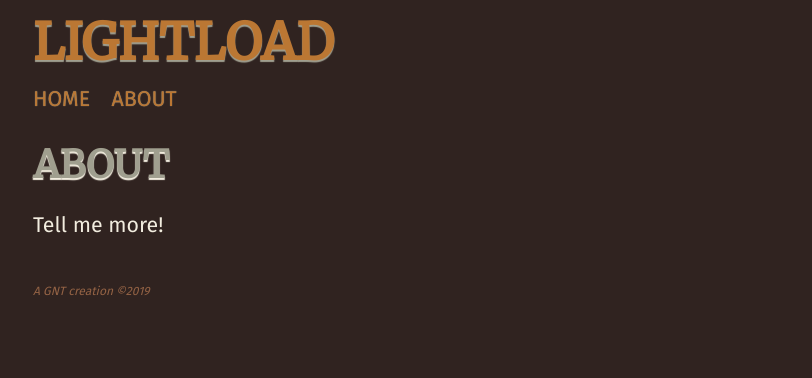
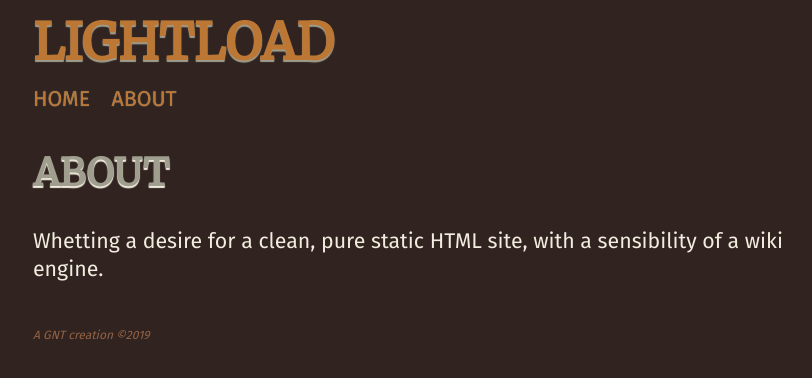
Before and after one commit to naum/lightload, a Jekyll site: the page built from about.md, in a window 1280 px wide. Shown: the top 378 px of the page, without its empty margins (207-1019 px from the left). Built offline with Jekyll 4.4.1, drawn with Linux system fonts in a browser that asks for light colours.

Commit message:
More CSS tinkering

```diff
--- a/about.md
+++ b/about.md
@@ -5,4 +5,4 @@
 
 ## About
 
-Tell me more!
+Whetting a desire for a clean, pure static HTML site, with a sensibility of a wiki engine.
--- a/assets/css/main.css
+++ b/assets/css/main.css
@@ -30,8 +30,8 @@
   font-size: 1rem;
   line-height: 1.33rem;
   margin: 1.77rem auto;
-  padding-left: 1.33rem;
-  padding-right: 1.33rem;
+  padding-left: 1.77rem;
+  padding-right: 1.77rem;
 }
 
 body {
@@ -85,6 +85,7 @@
 h2 {
   color: var(--light-accent);
   font-size: 2.37rem;
+  line-height: 116%;
   text-shadow: 0 0.125rem 0.0625rem var(--text-main);
   text-transform: uppercase;
 }
@@ -146,7 +147,7 @@
 .date-header {
   font-size: 1rem;
   color: var(--light-accent);
-  margin-top: -1rem;
+  margin-top: -1.77rem;
 }
 
 .muted {
```
Also changed, not shown: wiki/the-merciful-art-of-public-and-private-confession.md (added, +9 -0 lines), wiki/theme-configuration.md (added, +35 -0 lines).
